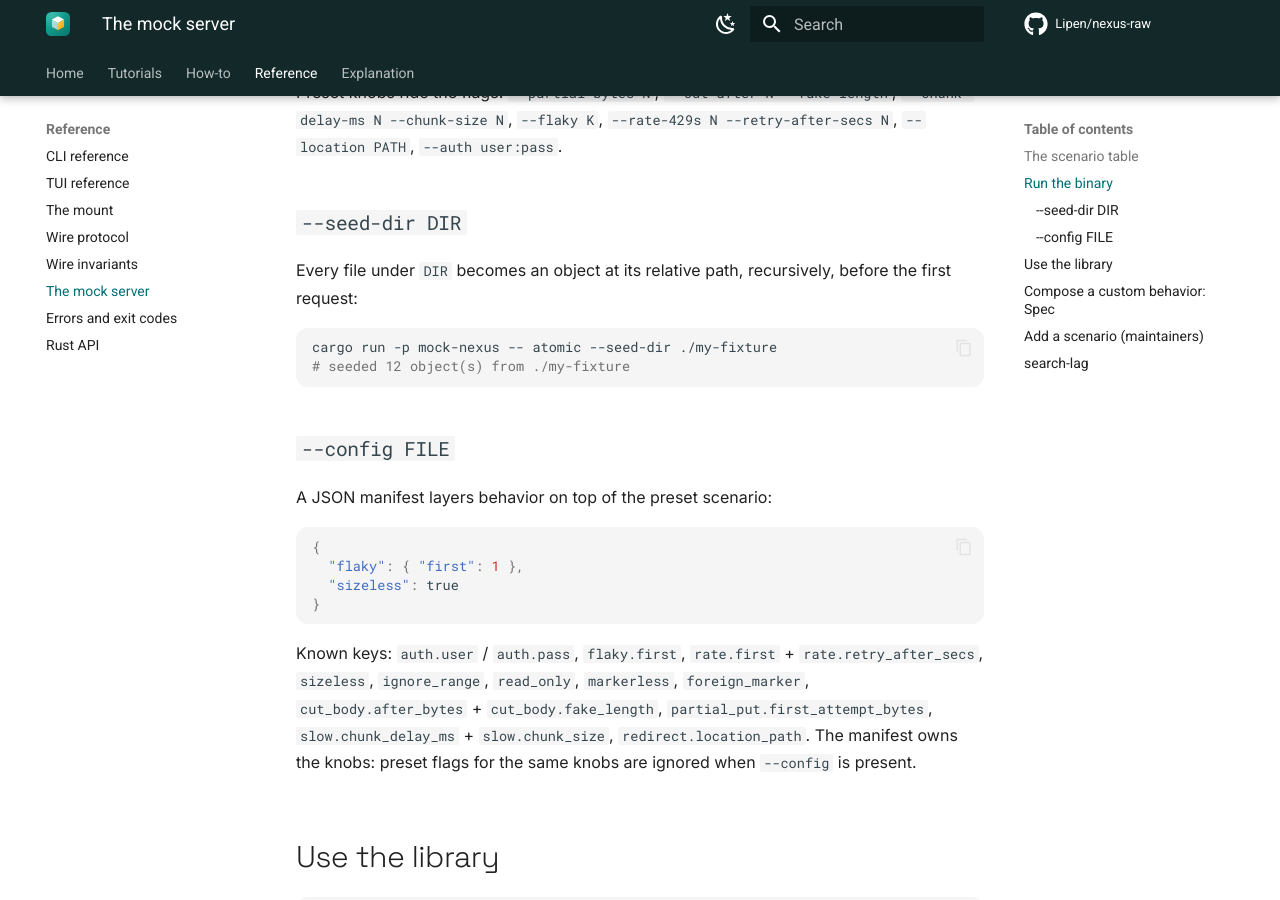
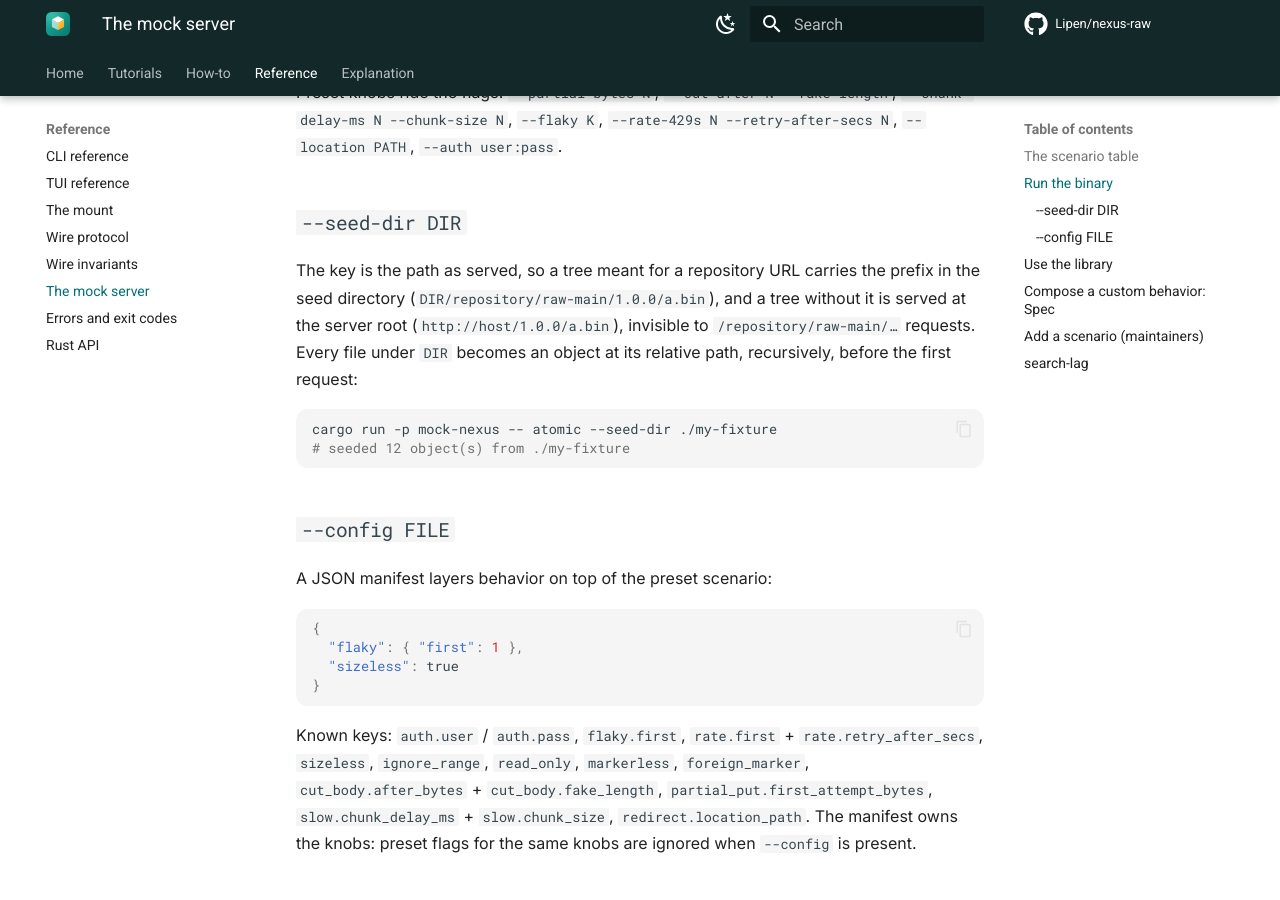
Before and after one commit to Lipen/nexus-raw, an MkDocs documentation site: the page built from docs/reference/mock.md, in a window 1280 px wide and 900 px high, scrolled down 917 px. Built offline with MkDocs 1.6.1 and Material for MkDocs 9.7.7, drawn with Linux system fonts in a browser that asks for light colours; comment, search, counter and statistics services are not loaded.

Commit message:
docs: pin the seed-dir key semantics

````diff
--- a/docs/reference/mock.md
+++ b/docs/reference/mock.md
@@ -23,6 +23,7 @@ Preset knobs ride the flags: `--partial-bytes N`, `--cut-after N --fake-length`,
 
 ### `--seed-dir DIR`
 
+The key is the path as served, so a tree meant for a repository URL carries the prefix in the seed directory (`DIR/repository/raw-main/1.0.0/a.bin`), and a tree without it is served at the server root (`http://host/1.0.0/a.bin`), invisible to `/repository/raw-main/…` requests.
 Every file under `DIR` becomes an object at its relative path, recursively, before the first request:
 
 ```bash
````
Also changed, not shown: crates/mock-nexus/README.md (+2 -0 lines).
